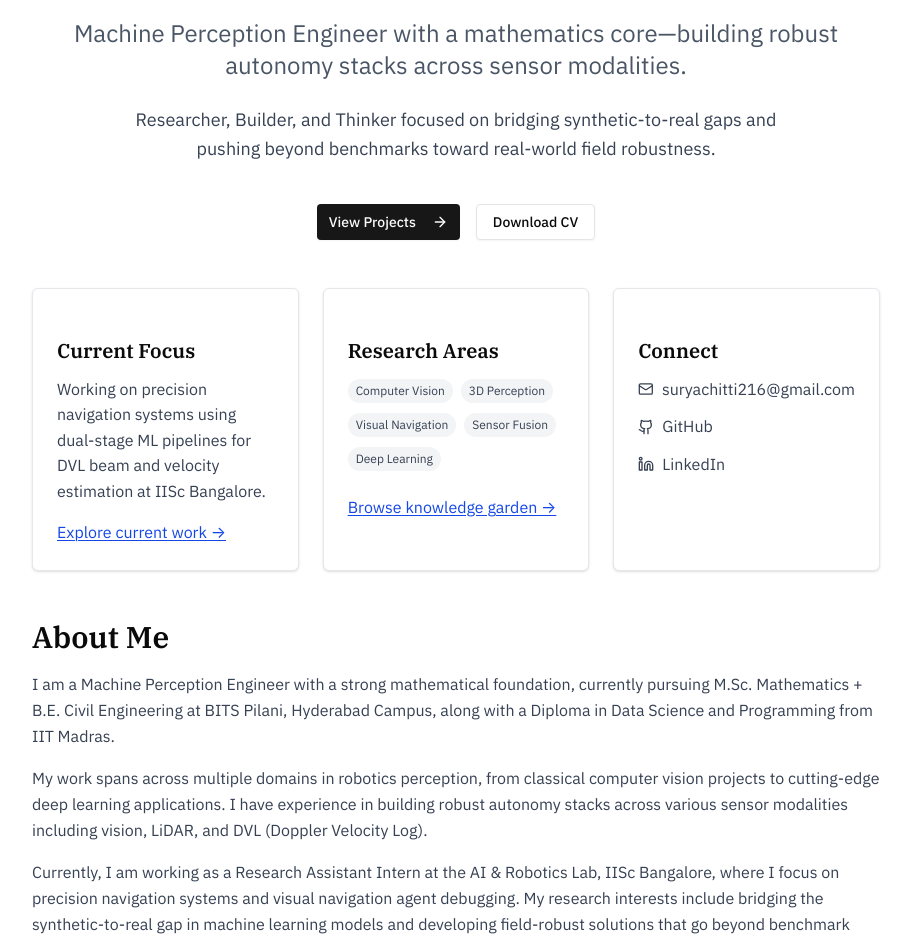
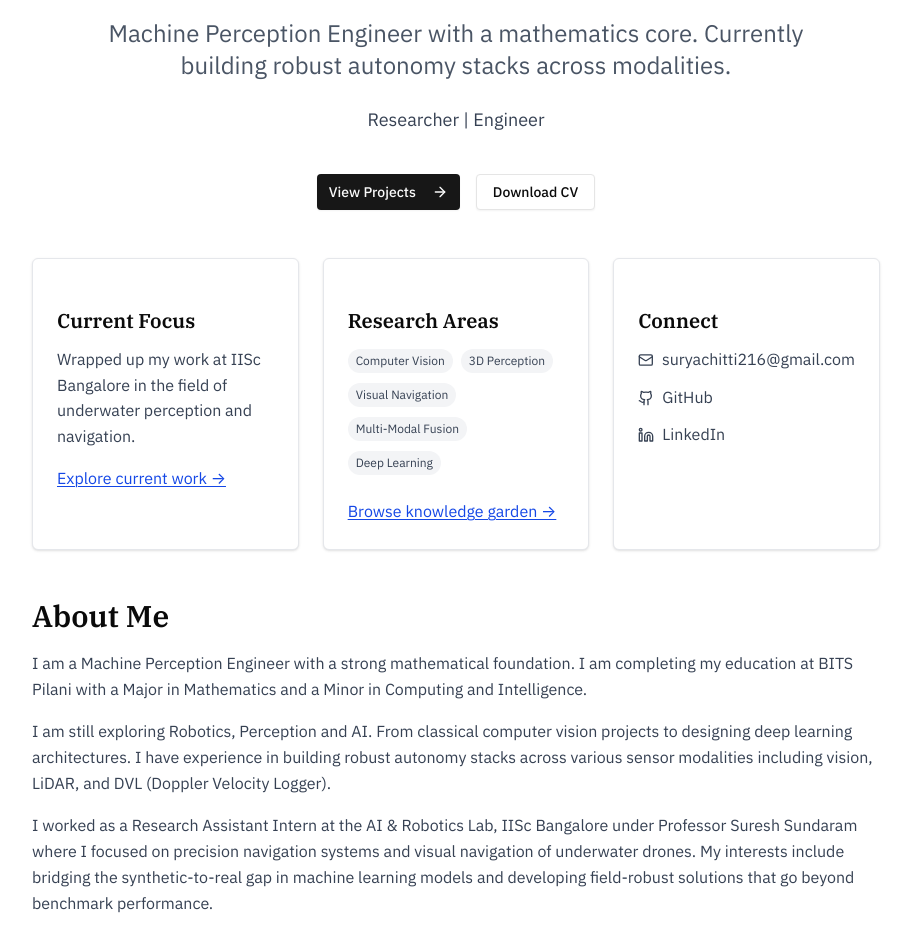
Before and after one commit to codechitti216/codechitti216.github.io, a React (Vite) app: page / in a window 1280 px wide. Shown: the part 360-1296 px from the top of the page, without its empty margins (184-1095 px from the left). Built offline with nearby package versions, Linux system fonts and the light colour scheme.

Commit message:
Bio Changed

```diff
--- a/src/pages/Home.jsx
+++ b/src/pages/Home.jsx
@@ -21,10 +21,10 @@ export default function Home() {
           Surya G S Chitti
         </h1>
         <p className="text-xl md:text-2xl text-gray-600 max-w-3xl mx-auto">
-          Machine Perception Engineer with a mathematics core—building robust autonomy stacks across sensor modalities.
+          Machine Perception Engineer with a mathematics core. Currently building robust autonomy stacks across modalities.
         </p>
         <p className="text-lg text-gray-700 max-w-2xl mx-auto leading-relaxed">
-          Researcher, Builder, and Thinker focused on bridging synthetic-to-real gaps and pushing beyond benchmarks toward real-world field robustness.
+          Researcher | Engineer
         </p>
         <div className="flex justify-center space-x-4 pt-4">
           <Button asChild>
@@ -42,7 +42,7 @@ export default function Home() {
         <div className="content-card">
           <h3 className="font-serif text-xl font-semibold mb-3">Current Focus</h3>
           <p className="text-gray-700 mb-4">
-            Working on precision navigation systems using dual-stage ML pipelines for DVL beam and velocity estimation at IISc Bangalore.
+            Wrapped up my work at IISc Bangalore in the field of underwater perception and navigation.
           </p>
           <Link to="/projects" className="academic-link">
             Explore current work →
@@ -54,7 +54,7 @@ export default function Home() {
             <span className="tag">Computer Vision</span>
             <span className="tag">3D Perception</span>
             <span className="tag">Visual Navigation</span>
-            <span className="tag">Sensor Fusion</span>
+            <span className="tag">Multi-Modal Fusion</span>
             <span className="tag">Deep Learning</span>
           </div>
           <Link to="/garden" className="academic-link">
@@ -83,16 +83,16 @@ export default function Home() {
       <section className="prose max-w-none">
         <h2>About Me</h2>
         <p>
-          I am a Machine Perception Engineer with a strong mathematical foundation, currently pursuing M.Sc. Mathematics + B.E. Civil Engineering at BITS Pilani, Hyderabad Campus, along with a Diploma in Data Science and Programming from IIT Madras.
+          I am a Machine Perception Engineer with a strong mathematical foundation. I am completing my education at BITS Pilani with a Major in Mathematics and a Minor in Computing and Intelligence.
         </p>
         <p>
-          My work spans across multiple domains in robotics perception, from classical computer vision projects to cutting-edge deep learning applications. I have experience in building robust autonomy stacks across various sensor modalities including vision, LiDAR, and DVL (Doppler Velocity Log).
+          I am still exploring Robotics, Perception and AI. From classical computer vision projects to designing deep learning architectures. I have experience in building robust autonomy stacks across various sensor modalities including vision, LiDAR, and DVL (Doppler Velocity Logger).
         </p>
         <p>
-          Currently, I am working as a Research Assistant Intern at the AI & Robotics Lab, IISc Bangalore, where I focus on precision navigation systems and visual navigation agent debugging. My research interests include bridging the synthetic-to-real gap in machine learning models and developing field-robust solutions that go beyond benchmark performance.
+          I worked as a Research Assistant Intern at the AI & Robotics Lab, IISc Bangalore under <a href="https://aero.iisc.ac.in/people/sureshsundaram/" target="_blank">Professor Suresh Sundaram</a> where I focused on precision navigation systems and visual navigation of underwater drones. My interests include bridging the synthetic-to-real gap in machine learning models and developing field-robust solutions that go beyond benchmark performance.
         </p>
         <p>
-          This website serves as my digital lab notebook—a place where I document my research journey, share insights, and maintain a knowledge system that grows with my learning. It's designed to be both a professional portfolio and a personal knowledge garden.
+          This website serves as my digital lab notebook. A place where I will document my research journey, share insights, and maintain a knowledge system that grows with my learning. It's designed to be both a professional portfolio and a personal knowledge garden.
         </p>
       </section>
     </div>
```
